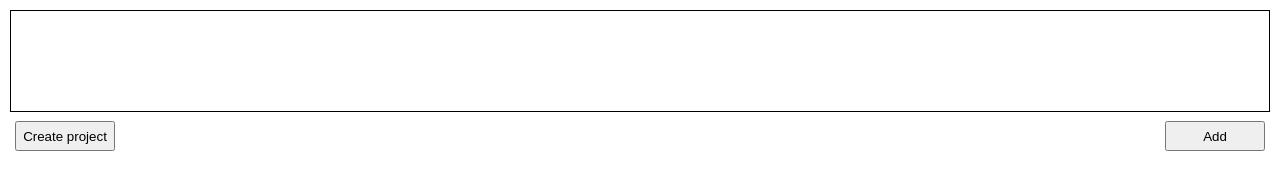
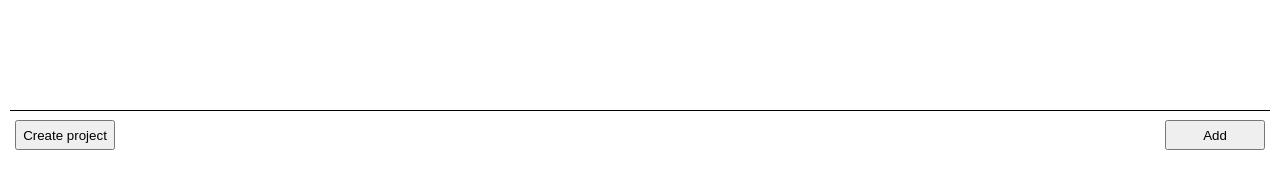
Before and after one commit to Jarmps90/Todo-List, a website built with webpack: page src/index.html in a window 1280 px wide. Built offline with nearby package versions, Linux system fonts and the light colour scheme.

Commit message:
Changed header whole round border to bottom one

```diff
--- a/src/style.css
+++ b/src/style.css
@@ -57,7 +57,7 @@ header {grid-area: header;}
 /*Elements*/
 
 header {
-    border: solid 1px black;
+    border-bottom: solid 1px black;
     margin: 2px;
     min-height: 100px;
 }
@@ -80,7 +80,6 @@ nav {
     display: flex;
     flex: 2;
     flex-direction: column;
-
     margin: 2px;
 
 }
```
